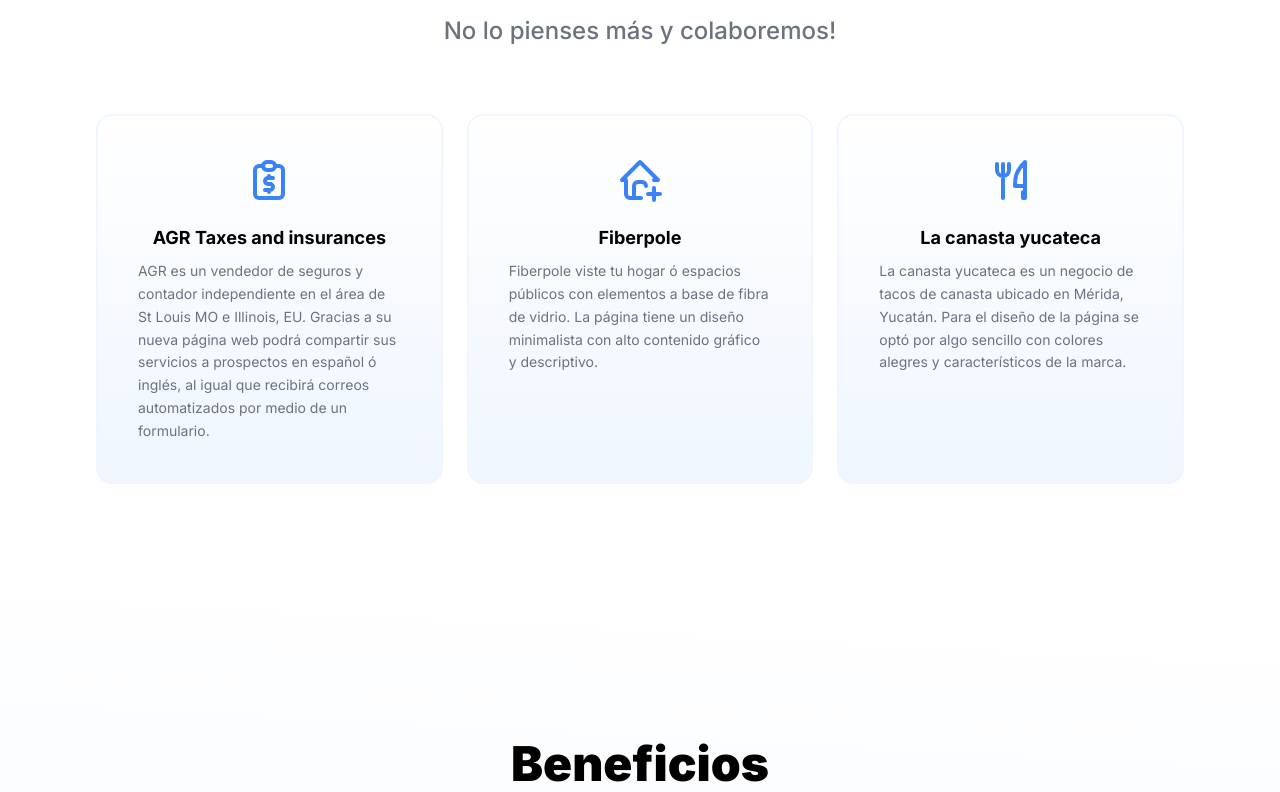
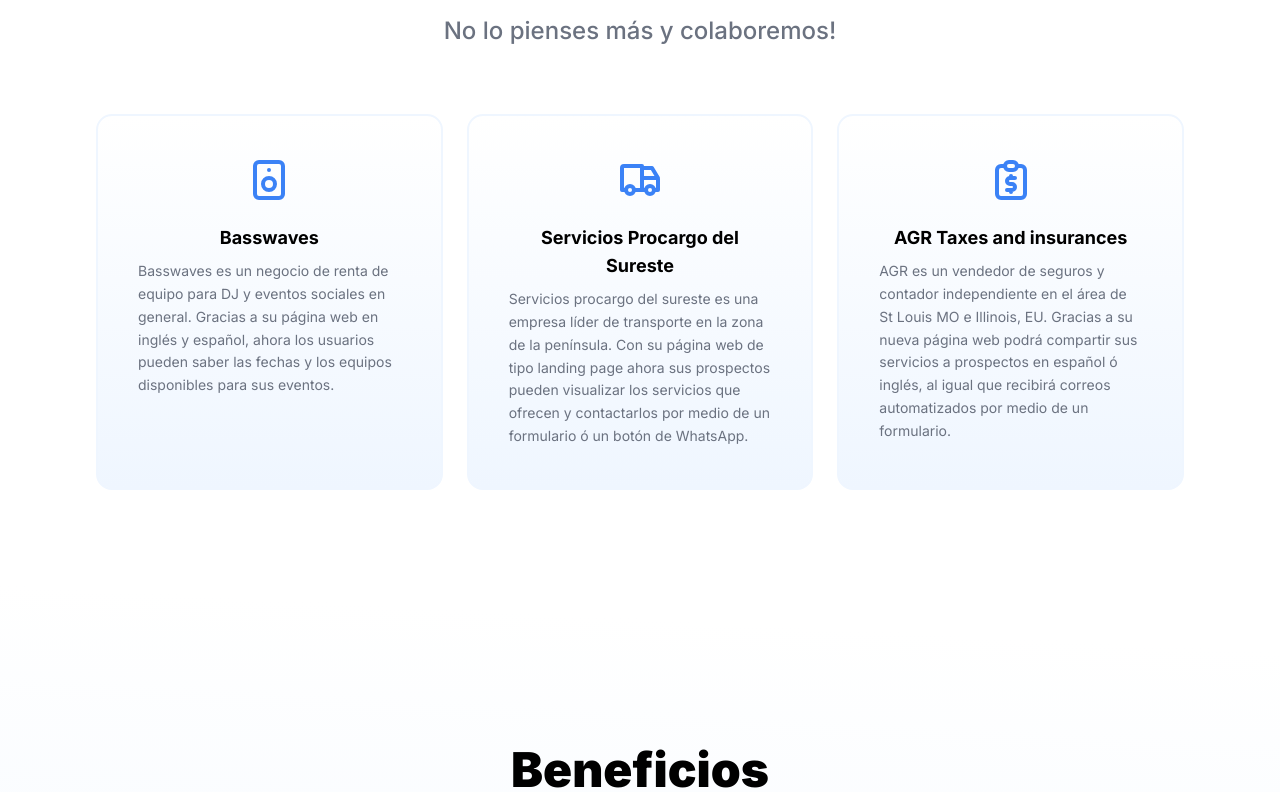
Before and after one commit to ChaconEfrain/web2go, a Next.js app: page / in a window 1280 px wide. Shown: the part 1408-2200 px from the top of the page. Built offline with nearby package versions, Linux system fonts and the light colour scheme.

Commit message:
Add new projects and change price

```diff
--- a/src/components/Portfolio.tsx
+++ b/src/components/Portfolio.tsx
@@ -1,4 +1,4 @@
-import { Building, Cutlery, Sports, Tax } from "@/icons";
+import { Speaker, Tax, Truck } from "@/icons";
 import React from "react";
 
 export default function Portfolio() {
@@ -15,6 +15,36 @@ export default function Portfolio() {
         </div>
         <div className="grid grid-cols-1 gap-4 sm:gap-6 sm:grid-cols-2 lg:grid-cols-3">
           <a
+            href="https://www.basswaves.com.mx/es"
+            target="_blank"
+            className="p-10 bg-gradient-to-t from-blue-50 to-white border-2 border-blue-50 hover:border-blue-100 transition-all duration-300 rounded-2xl text-center"
+          >
+            <Speaker className="w-12 h-12 text-blue-500 mb-5 mx-auto" />
+            <h4 className="text-lg font-bold mb-2">Basswaves</h4>
+            <p className="leading-relaxed text-gray-500 text-sm text-left">
+              Basswaves es un negocio de renta de equipo para DJ y eventos
+              sociales en general. Gracias a su página web en inglés y español,
+              ahora los usuarios pueden saber las fechas y los equipos
+              disponibles para sus eventos.
+            </p>
+          </a>
+          <a
+            href="https://www.spsur.mx/"
+            target="_blank"
+            className="p-10 bg-gradient-to-t from-blue-50 to-white border-2 border-blue-50 hover:border-blue-100 transition-all duration-300 rounded-2xl text-center"
+          >
+            <Truck className="w-12 h-12 text-blue-500 mb-5 mx-auto" />
+            <h4 className="text-lg font-bold mb-2">
+              Servicios Procargo del Sureste
+            </h4>
+            <p className="leading-relaxed text-gray-500 text-sm text-left">
+              Servicios procargo del sureste es una empresa líder de transporte
+              en la zona de la península. Con su página web de tipo landing page
+              ahora sus prospectos pueden visualizar los servicios que ofrecen y
+              contactarlos por medio de un formulario ó un botón de WhatsApp.
+            </p>
+          </a>
+          <a
             href="https://www.agrtaxesandinsurances.com/en"
             target="_blank"
             className="p-10 bg-gradient-to-t from-blue-50 to-white border-2 border-blue-50 hover:border-blue-100 transition-all duration-300 rounded-2xl text-center sm:col-span-2 lg:col-span-1"
@@ -28,32 +58,6 @@ export default function Portfolio() {
               que recibirá correos automatizados por medio de un formulario.
             </p>
           </a>
-          <a
-            href="https://fiberpole.vercel.app/"
-            target="_blank"
-            className="p-10 bg-gradient-to-t from-blue-50 to-white border-2 border-blue-50 hover:border-blue-100 transition-all duration-300 rounded-2xl text-center"
-          >
-            <Building className="w-12 h-12 text-blue-500 mb-5 mx-auto" />
-            <h4 className="text-lg font-bold mb-2">Fiberpole</h4>
-            <p className="leading-relaxed text-gray-500 text-sm text-left">
-              Fiberpole viste tu hogar ó espacios públicos con elementos a base
-              de fibra de vidrio. La página tiene un diseño minimalista con alto
-              contenido gráfico y descriptivo.
-            </p>
-          </a>
-          <a
-            href="https://www.lacanastayucateca.com/"
-            target="_blank"
-            className="p-10 bg-gradient-to-t from-blue-50 to-white border-2 border-blue-50 hover:border-blue-100 transition-all duration-300 rounded-2xl text-center"
-          >
-            <Cutlery className="w-12 h-12 text-blue-500 mb-5 mx-auto" />
-            <h4 className="text-lg font-bold mb-2">La canasta yucateca</h4>
-            <p className="leading-relaxed text-gray-500 text-sm text-left">
-              La canasta yucateca es un negocio de tacos de canasta ubicado en
-              Mérida, Yucatán. Para el diseño de la página se optó por algo
-              sencillo con colores alegres y característicos de la marca.
-            </p>
-          </a>
         </div>
       </div>
     </section>
--- a/src/components/Price.tsx
+++ b/src/components/Price.tsx
@@ -21,7 +21,7 @@ export default function Price() {
               </span>
               <div className="mb-1">
                 <span className="text-3xl lg:text-4xl font-extrabold">
-                  $3500 MXN
+                  $4500 MXN
                 </span>
               </div>
               <p className="text-gray-600 text-sm font-medium">
--- a/src/icons/index.tsx
+++ b/src/icons/index.tsx
@@ -39,68 +39,6 @@ export function Whatsapp({ className }: Props) {
       <path stroke="none" d="M0 0h24v24H0z"></path>
       <path d="M3 21l1.65-3.8a9 9 0 113.4 2.9L3 21"></path>
       <path d="M9 10a.5.5 0 001 0V9a.5.5 0 00-1 0v1a5 5 0 005 5h1a.5.5 0 000-1h-1a.5.5 0 000 1"></path>
-    </svg>
-  );
-}
-
-export function Cutlery({ className }: Props) {
-  return (
-    <svg
-      xmlns="http://www.w3.org/2000/svg"
-      width="24"
-      height="24"
-      fill="none"
-      stroke="currentColor"
-      strokeLinecap="round"
-      strokeLinejoin="round"
-      strokeWidth="2"
-      className={className}
-      viewBox="0 0 24 24"
-    >
-      <path stroke="none" d="M0 0h24v24H0z"></path>
-      <path d="M19 3v12h-5c-.023-3.681.184-7.406 5-12zm0 12v6h-1v-3M8 4v17M5 4v3a3 3 0 106 0V4"></path>
-    </svg>
-  );
-}
-
-export function Building({ className }: Props) {
-  return (
-    <svg
-      xmlns="http://www.w3.org/2000/svg"
-      width="24"
-      height="24"
-      fill="none"
-      stroke="currentColor"
-      strokeLinecap="round"
-      strokeLinejoin="round"
-      strokeWidth="2"
-      className={className}
-      viewBox="0 0 24 24"
-    >
-      <path stroke="none" d="M0 0h24v24H0z"></path>
-      <path d="M19 12h2l-9-9-9 9h2v7a2 2 0 002 2h5.5"></path>
-      <path d="M9 21v-6a2 2 0 012-2h2a2 2 0 012 2M16 19h6M19 16v6"></path>
-    </svg>
-  );
-}
-
-export function Sports({ className }: Props) {
-  return (
-    <svg
-      xmlns="http://www.w3.org/2000/svg"
-      width="24"
-      height="24"
-      fill="none"
-      stroke="currentColor"
-      strokeLinecap="round"
-      strokeLinejoin="round"
-      strokeWidth="2"
-      className={className}
-      viewBox="0 0 24 24"
-    >
-      <path stroke="none" d="M0 0h24v24H0z"></path>
-      <path d="M15 9l-6 6M10 12l2 2M12 10l2 2M8 21a5 5 0 00-5-5"></path>
-      <path d="M16 3C8.82 3 3 8.82 3 16a5 5 0 005 5c7.18 0 13-5.82 13-13a5 5 0 00-5-5M16 3a5 5 0 005 5"></path>
     </svg>
   );
 }
@@ -207,3 +145,45 @@ export function Tax({ className }: Props) {
     </svg>
   );
 }
+
+export function Speaker({ className }: Props) {
+  return (
+    <svg
+      xmlns="http://www.w3.org/2000/svg"
+      width="24"
+      height="24"
+      fill="none"
+      stroke="currentColor"
+      strokeLinecap="round"
+      strokeLinejoin="round"
+      strokeWidth="2"
+      className={className}
+      viewBox="0 0 24 24"
+    >
+      <path stroke="none" d="M0 0h24v24H0z"></path>
+      <path d="M5 5a2 2 0 012-2h10a2 2 0 012 2v14a2 2 0 01-2 2H7a2 2 0 01-2-2z"></path>
+      <path d="M9 14a3 3 0 106 0 3 3 0 10-6 0M12 7v.01"></path>
+    </svg>
+  );
+}
+
+export function Truck({ className }: Props) {
+  return (
+    <svg
+      xmlns="http://www.w3.org/2000/svg"
+      width="24"
+      height="24"
+      fill="none"
+      stroke="currentColor"
+      strokeLinecap="round"
+      strokeLinejoin="round"
+      strokeWidth="2"
+      className={className}
+      viewBox="0 0 24 24"
+    >
+      <path stroke="none" d="M0 0h24v24H0z"></path>
+      <path d="M5 17a2 2 0 104 0 2 2 0 10-4 0M15 17a2 2 0 104 0 2 2 0 10-4 0"></path>
+      <path d="M5 17H3V6a1 1 0 011-1h9v12m-4 0h6m4 0h2v-6h-8m0-5h5l3 5"></path>
+    </svg>
+  );
+}
```
